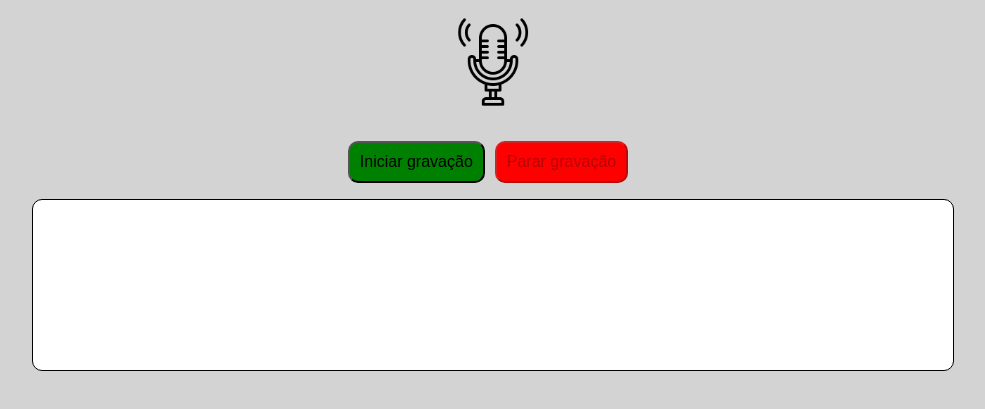
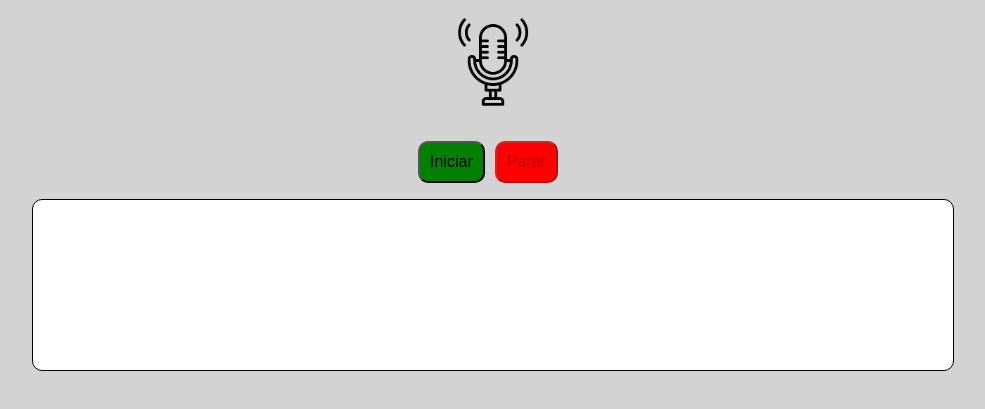
Before and after one commit to MarciaCondarco/Sistema-de-Acessibilidade-capta-voz, a plain HTML site: page index.html in a window 1280 px wide. Shown: the part 153-562 px from the top of the page, without its empty margins (147-1132 px from the left). Drawn offline with Linux system fonts and the light colour scheme; a web font is replaced by a local one.

Commit message:
:sparkles:modificando o botão iniciar e parar

```diff
--- a/index.html
+++ b/index.html
@@ -28,9 +28,9 @@
         </div>
         <div class="btn-enquadro-iniciar-parar">
             <div class="btn-iniciar-parar">
-                <button id="btn-start">Iniciar gravação</button>
+                <button id="btn-start">Iniciar</button>
                 <!-- botão de iniciar gravação - > identificado com btn-start -->
-                <button id="btn-stop" disabled>Parar gravação</button>
+                <button id="btn-stop" disabled>Parar</button>
             </div>
         </div>
         <div class="caixa-texto-enquadro">
```
